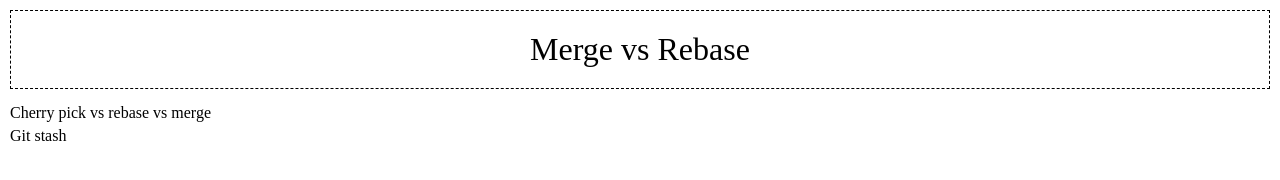
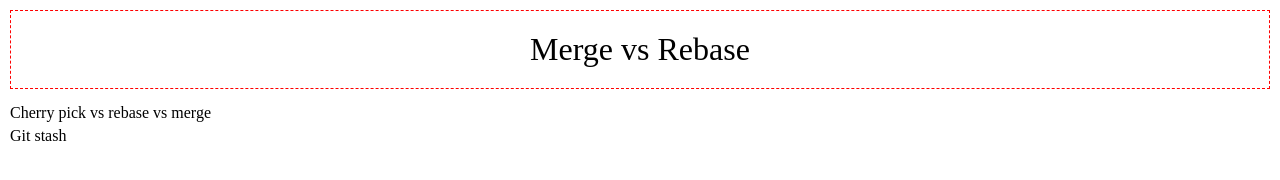
Before and after one commit to Kate-L2/git-hw2, a plain HTML site: page index.html in a window 1280 px wide. Drawn offline with Linux system fonts and the light colour scheme.

Commit message:
bugfix: Changed borders color in header

```diff
--- a/css/style.css
+++ b/css/style.css
@@ -14,7 +14,7 @@ a {
     color: black;
     font-size: 2rem;
     padding: 20px;
-    border: 1px dashed black;
+    border: 1px dashed red;
     text-align: center;
 }
 .header__link {
```
